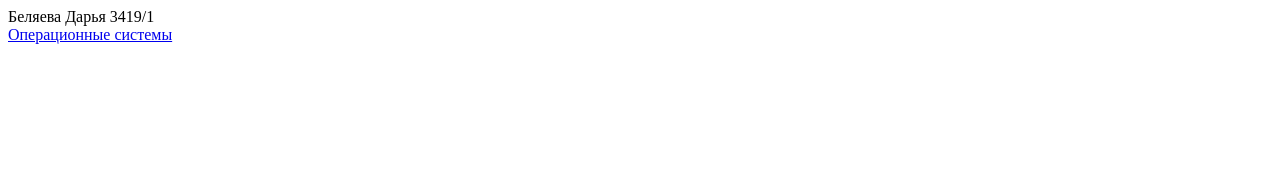
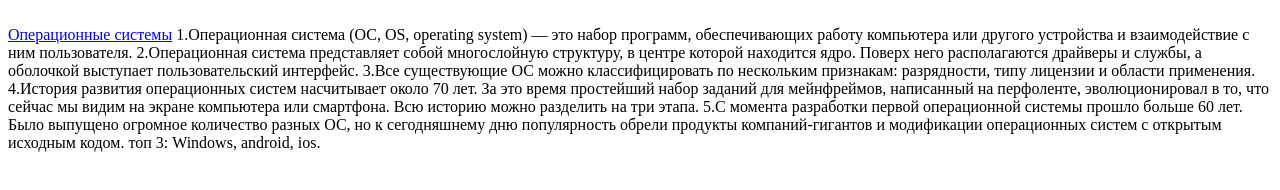
Before and after one commit to Sevchik-Gang/Sevchik-Gang.github.io, a plain HTML site: page index.html in a window 1280 px wide. Drawn offline with Linux system fonts and the light colour scheme.

Commit message:
Update index.html

```diff
--- a/index.html
+++ b/index.html
@@ -6,8 +6,14 @@
     <title>Document</title>
 </head>
 <body>
-    Беляева Дарья 3419/1
     <br>
     <a href="oper.html">Операционные системы</a>
 </body>
+1.Операционная система (ОС, OS, operating system) — это набор программ, обеспечивающих работу компьютера или другого устройства и взаимодействие с ним пользователя.
+2.Операционная система представляет собой многослойную структуру, в центре которой находится ядро. Поверх него располагаются драйверы и службы, а оболочкой выступает пользовательский интерфейс.
+3.Все существующие ОС можно классифицировать по нескольким признакам: разрядности, типу лицензии и области применения.
+4.История развития операционных систем насчитывает около 70 лет. За это время простейший набор заданий для мейнфреймов, написанный на перфоленте, эволюционировал в то, что сейчас мы видим на экране компьютера или смартфона.
+Всю историю можно разделить на три этапа.
+5.С момента разработки первой операционной системы прошло больше 60 лет. Было выпущено огромное количество разных ОС, но к сегодняшнему дню популярность обрели продукты компаний-гигантов и модификации операционных систем с открытым исходным кодом.
+топ 3: Windows, android, ios.
 </html>
```
